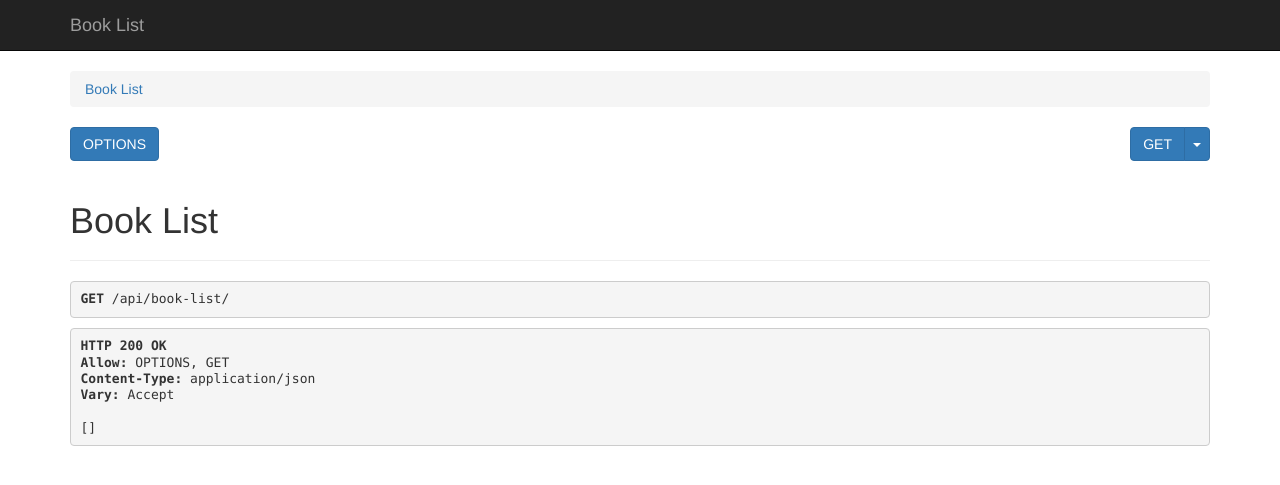
After one commit to xdawxd/Book-List, a Django app: page /api/book-list/ in a window 1280 px wide. The commit adds this page. Shown: the top 485 px of the page. Run offline with Django 3.2, Linux system fonts and the light colour scheme; data that the repository does not hold is empty; some libraries are stand-ins or nearby versions.

Commit message:
Added an API list view and creation.

```diff
--- /dev/null
+++ b/books/api/serializers.py
@@ -0,0 +1,8 @@
+from rest_framework import serializers
+from books.models import Book
+
+
+class BookSerializer(serializers.ModelSerializer):
+    class Meta:
+        model = Book
+        fields = '__all__'
--- a/books/templates/books/base.html
+++ b/books/templates/books/base.html
@@ -20,7 +20,8 @@
         <div class="collapse navbar-collapse" id="navbarNavAltMarkup">
             <div class="navbar-nav">
                 <a class="nav-item nav-link" href="{% url 'books:book_new' %}">Add new book</a>
-                <a class="nav-item nav-link" href="#">Import</a>
+                <a class="nav-item nav-link" href="{% url 'books:api_book_create' %}">Import</a>
+                <a class="nav-item nav-link" href="{% url 'books:api_book_list' %}">API View List</a>
             </div>
         </div>
     </nav>
--- a/books/templates/books/book_form.html
+++ b/books/templates/books/book_form.html
@@ -1,7 +1,7 @@
 {% extends 'books/base.html' %}
 {% block content %}
     <div class="book-form">
-        <form method="POST">
+        <form method="POST" novalidate>
             {% if form.errors %}
             {% for field in form %}
                 {% for error in field.errors %}
--- /dev/null
+++ b/books/templates/rest_framework/api.html
@@ -0,0 +1,6 @@
+{% extends 'rest_framework/base.html' %}
+{% block branding %}
+    <div>
+        <a href="{% url 'books:book_list' %}" class="navbar-brand">Book List</a>
+    </div>
+{% endblock %}
--- a/books/urls.py
+++ b/books/urls.py
@@ -1,13 +1,15 @@
 from django.urls import path
-from books import views
+from books.views import book_views, api_views
 
 app_name = 'books'
 
 urlpatterns = [
-    path('', views.BookListView.as_view(), name='book_list'),
-    path('book/<int:pk>', views.BookDetailView.as_view(), name='book_detail'),
-    path('book/new/', views.BookCreateView.as_view(), name='book_new'),
-    path('book/<int:pk>/edit/', views.BookUpdateView.as_view(), name='book_update'),
-    path('book/<int:pk>/remove/', views.BookDeleteView.as_view(), name='book_delete'),
-    # path('book/search_for/', views.SearchListView.as_view(), name='search_list'),
+    path('', book_views.BookListView.as_view(), name='book_list'),
+    path('book/<int:pk>', book_views.BookDetailView.as_view(), name='book_detail'),
+    path('book/new/', book_views.BookCreateView.as_view(), name='book_new'),
+    path('book/<int:pk>/edit/', book_views.BookUpdateView.as_view(), name='book_update'),
+    path('book/<int:pk>/remove/', book_views.BookDeleteView.as_view(), name='book_delete'),
+
+    path('api/book-list/', api_views.book_list, name='api_book_list'),  # delete later | rename to 'book/import/'
+    path('api/book-create/', api_views.book_create, name='api_book_create'),
 ]
--- /dev/null
+++ b/books/views/api_views.py
@@ -0,0 +1,23 @@
+from django.shortcuts import render
+from django.http import JsonResponse
+from rest_framework.decorators import api_view
+from rest_framework.response import Response
+from books.api.serializers import BookSerializer
+from books.models import Book
+
+
+@api_view(['GET'])
+def book_list(request):
+    books = Book.objects.all()
+    serializer = BookSerializer(books, many=True)
+    return Response(serializer.data)
+
+
+@api_view(['POST'])
+def book_create(request):
+    serializer = BookSerializer(data=request.data)
+
+    if serializer.is_valid():
+        serializer.save()
+
+    return Response(serializer.data)
--- a/myproject/settings.py
+++ b/myproject/settings.py
@@ -64,7 +64,7 @@ ROOT_URLCONF = 'myproject.urls'
 TEMPLATES = [
     {
         'BACKEND': 'django.template.backends.django.DjangoTemplates',
-        'DIRS': [BASE_DIR / 'books/templates/books']
+        'DIRS': [BASE_DIR / 'books/templates']
         ,
         'APP_DIRS': True,
         'OPTIONS': {
```
Also changed, not shown: books/views/book_views.py (added, +44 -0 lines), books/api/__init__.py (added), books/views/__init__.py (added).
